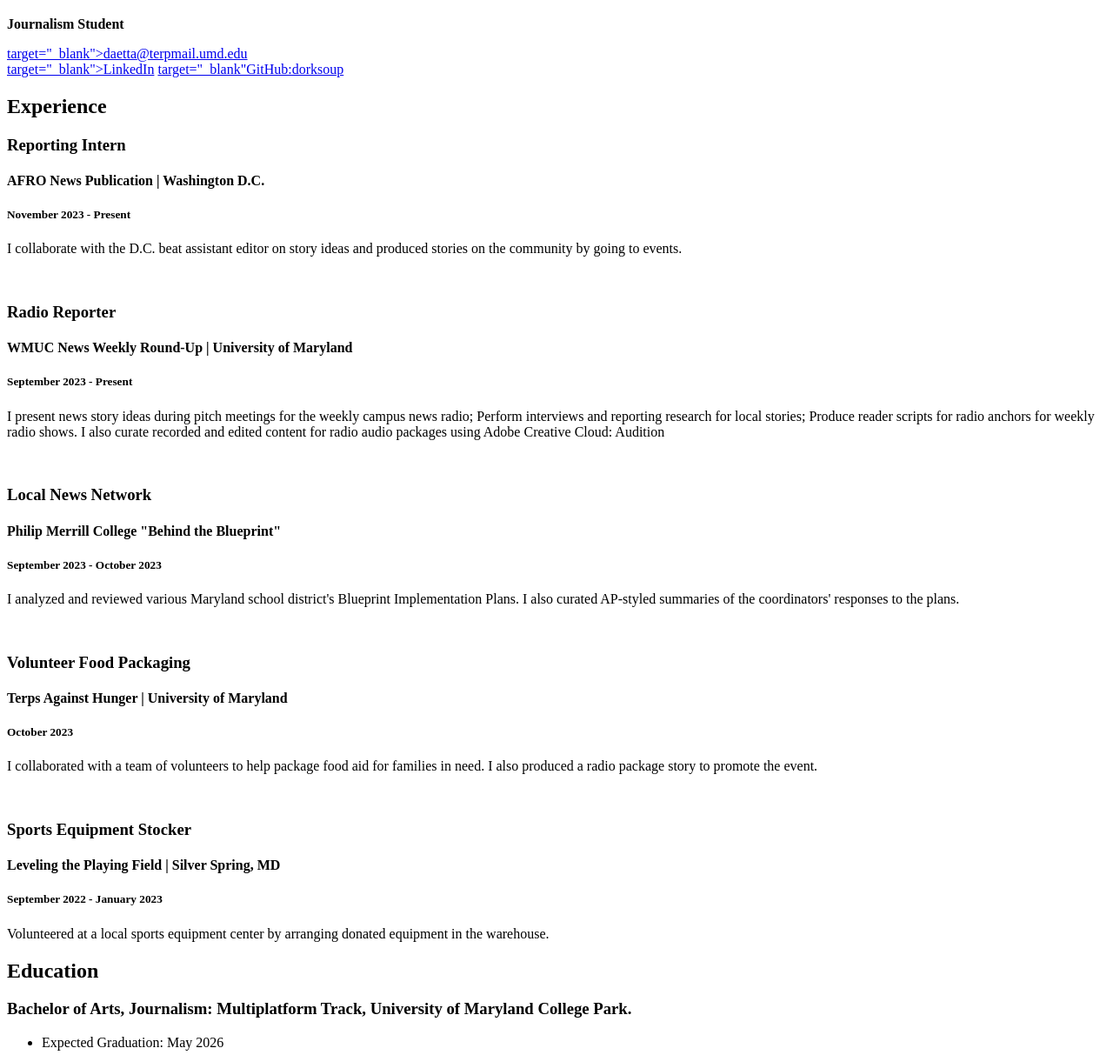
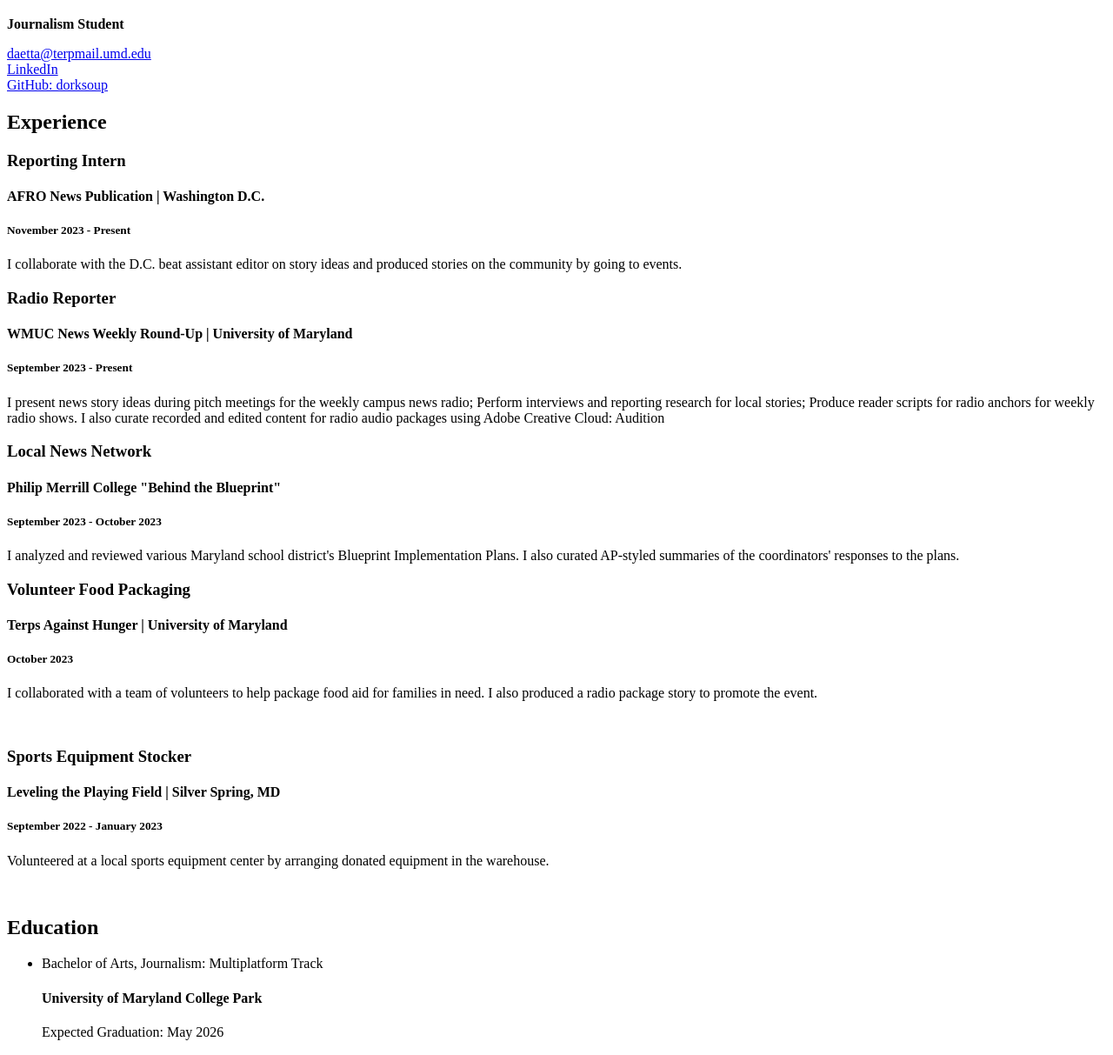
Before and after one commit to dorksoup/Devin-Etta-Jour352, a plain HTML site: page resume.html in a window 1280 px wide. Shown: the part 87-1300 px from the top of the page at 87% size. Drawn offline with Linux system fonts and the light colour scheme.

Commit message:
Update resume.html

```diff
--- a/resume.html
+++ b/resume.html
@@ -3,35 +3,36 @@
     <head>
         <title>Devin Etta Resume</title>
  <!-- Figure out how to put an image in repository-->
-        <img src="">
+        <img src=""/>
     </head>
     <body>
 <!-- I built this myself, Devin Etta-->
         <h1>Devin Etta</h1>
             <p> <strong>Journalism Student</strong> </p>
         <div id="contact">
-                    <a href="mailo:daetta@terpmail.umd.edu">target="_blank">daetta@terpmail.umd.edu</a>
-                    <br>
-                    <a href="https://www.linkedin.com/in/devin-etta-874781284"> target="_blank">LinkedIn</a>
-                    <a href="https://github.com/dorksoup">target="_blank"GitHub:dorksoup</a>
+                    <a href="mailo:daetta@terpmail.umd.edu" target="_blank">daetta@terpmail.umd.edu</a><br>
+                    <a href="https://www.linkedin.com/in/devin-etta-874781284" target="_blank">LinkedIn</a><br>
+                    <a href="https://github.com/dorksoup" target="_blank">GitHub: dorksoup</a><br>
+
         </div>
         <div>
+
             <h2>Experience</h2>
                 <h3>Reporting Intern</h3>
                     <h4>AFRO News Publication | Washington D.C.</h4>
                         <h5>November 2023 - Present</h5>
                 <p>I collaborate with the D.C. beat assistant editor on story ideas and produced stories on the community by going to events.</p>
-            <br>
+
                 <h3>Radio Reporter</h3>
                     <h4>WMUC News Weekly Round-Up | University of Maryland</h4>
                         <h5>September 2023 - Present</h5>
                 <p> I present news story ideas during pitch meetings for the weekly campus news radio; Perform interviews and reporting research for local stories; Produce reader scripts for radio anchors for weekly radio shows. I also curate recorded and edited content for radio audio packages using Adobe Creative Cloud: Audition</p>
-            <br>
+
                 <h3>Local News Network</h3>
                     <h4>Philip Merrill College "Behind the Blueprint"</h4>
                         <h5>September 2023 - October 2023</h5>
                 <p>I analyzed and reviewed various Maryland school district's Blueprint Implementation Plans. I also curated AP-styled summaries of the coordinators' responses to the plans.</p>
-            <br>
+
                 <h3>Volunteer Food Packaging</h3>
                     <h4>Terps Against Hunger | University of Maryland </h4>
                         <h5>October 2023</h5>
@@ -43,13 +44,20 @@
                 <p>Volunteered at a local sports equipment center by arranging donated equipment in the warehouse.</p>
         </div>
         <div>
+
+            <br>
+
             <h2>Education</h2>
-                <h3> Bachelor of Arts, Journalism: Multiplatform Track, University of Maryland College Park.</h3>
+
                 <ul>
-                    <li>Expected Graduation: May 2026</li>
+                    <li>Bachelor of Arts, Journalism: Multiplatform Track
+                    <h4>University of Maryland College Park</h4>Expected Graduation: May 2026</li>
                 </ul>
         </div>
         <div>
+
+            <br>
+
             <h2>Skills</h2>
             <ul>
                 <li>Graphic design. Infographics and Adobe Creative Cloud</li>
```
